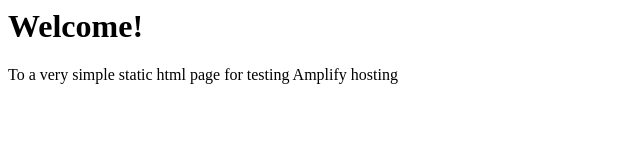
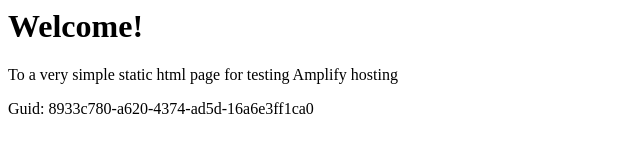
Before and after one commit to aws-aemilia-icn/Github-PR-Commit-Integration-Test-DoNotTouch-Gith-OKSLNVO2-v1-prod-ap-northeast-2, a website: page src/index.html in a window 1280 px wide. Shown: the whole page, without its empty margins (0-640 px from the left). Drawn offline with Linux system fonts and the light colour scheme.

Commit message:
commit from integ tests

```diff
--- a/src/index.html
+++ b/src/index.html
@@ -1,3 +1,5 @@
+
+
 <html lang="en">
 
 <head>
@@ -10,6 +12,6 @@
 <body>
     <h1>Welcome!</h1>
     <p>To a very simple static html page for testing Amplify hosting</p>
-</body>
+    <p>Guid: 8933c780-a620-4374-ad5d-16a6e3ff1ca0</p></body>
 
 </html>
```
